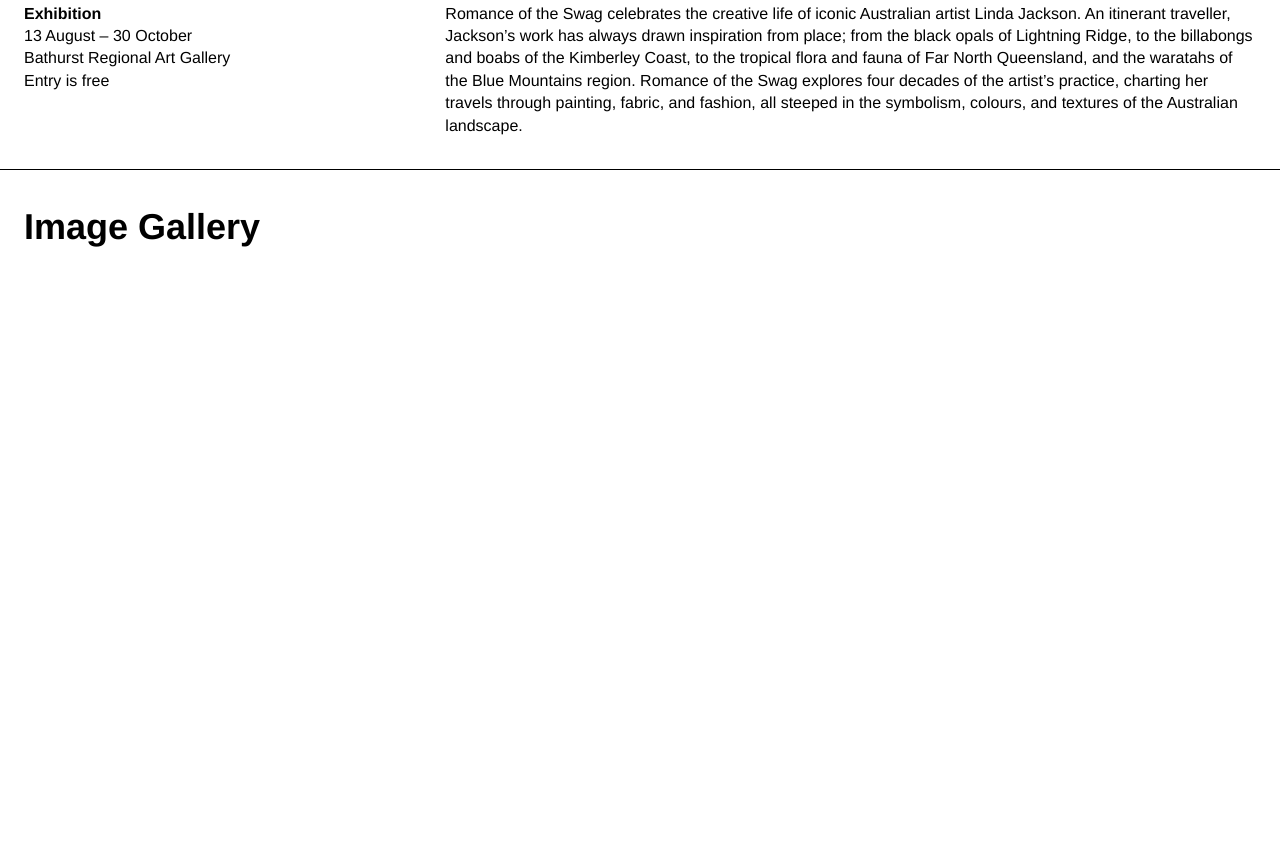
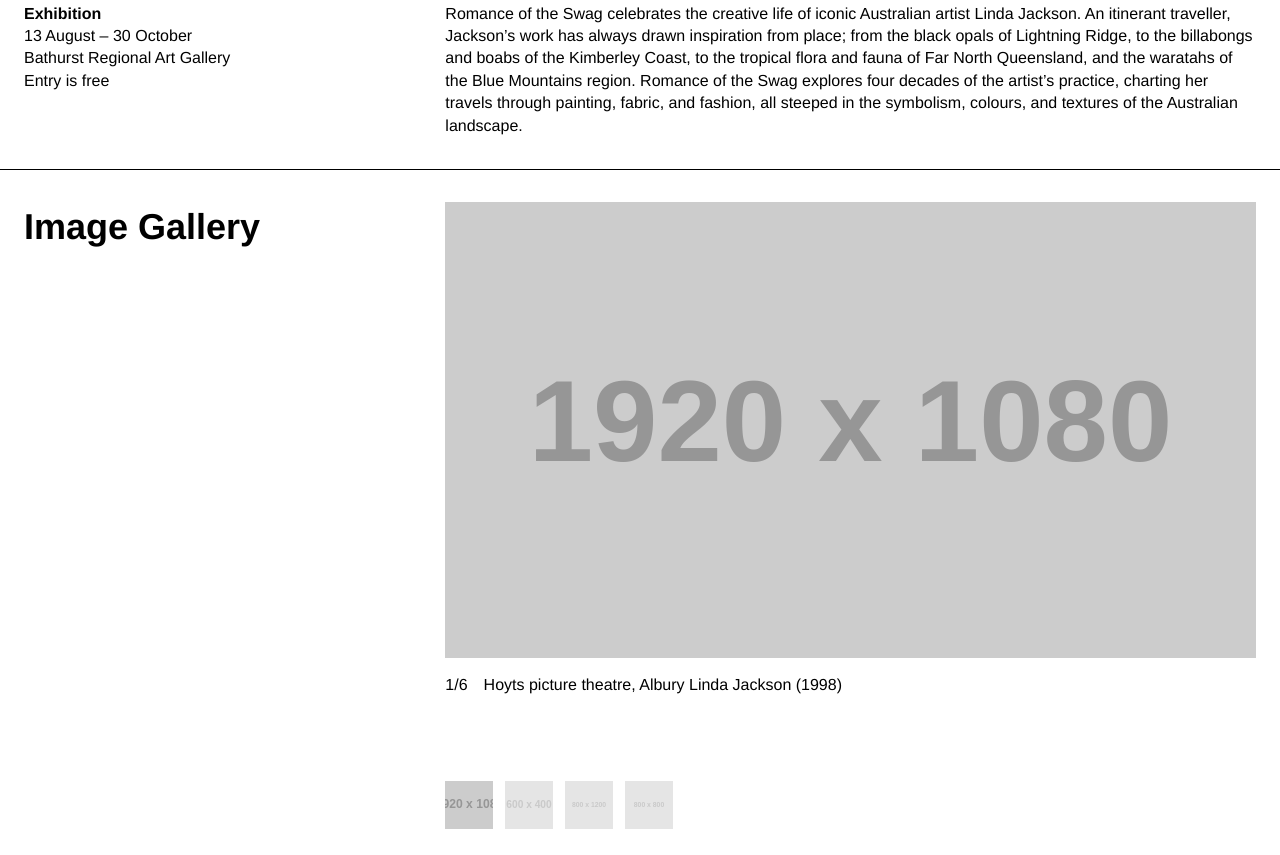
Before and after one commit to honboey/brag-temp, a plain HTML site: page index.html in a window 1280 px wide. Shown: the part 713-1568 px from the top of the page. Drawn offline with Linux system fonts and the light colour scheme; placeholder pictures from the web are drawn by us; a web font is replaced by a local one.

Commit message:
Feature: Style page sections into two columns

```diff
--- a/index.html
+++ b/index.html
@@ -57,8 +57,8 @@
     </section>
 
     <section class="page-section">
-      <h2>Image Gallery</h2>
-      <div>
+      <h2 class="page-section__left-column">Image Gallery</h2>
+      <div class="page-section__right-column">
         <div class="image-gallery">
           <figure class="image-gallery__figure">
             <img src="https://dummyimage.com/1920x1080/d49324/ffffff.jpg" alt="" class="image-gallery__image">
@@ -90,10 +90,10 @@
           </figure>
         </div>
         <nav class="image-gallery__nav">
-            <img src="https://dummyimage.com/1920x1080/d49324/ffffff.jpg" alt="" class="image-gallery__nav-thumbnail">
-            <img src="https://dummyimage.com/600x400/5299d4/ffffff.jpg" alt="" class="image-gallery__nav-thumbnail">
-            <img src="https://dummyimage.com/800x1200/d499d4/ffffff.jpg" alt="" class="image-gallery__nav-thumbnail">
-            <img src="https://dummyimage.com/800x800/1499d4/ffffff.jpg" alt="" class="image-gallery__nav-thumbnail">
+          <img src="https://dummyimage.com/1920x1080/d49324/ffffff.jpg" alt="" class="image-gallery__nav-thumbnail">
+          <img src="https://dummyimage.com/600x400/5299d4/ffffff.jpg" alt="" class="image-gallery__nav-thumbnail">
+          <img src="https://dummyimage.com/800x1200/d499d4/ffffff.jpg" alt="" class="image-gallery__nav-thumbnail">
+          <img src="https://dummyimage.com/800x800/1499d4/ffffff.jpg" alt="" class="image-gallery__nav-thumbnail">
         </nav>
       </div>
     </section>
@@ -239,6 +239,11 @@
         contain: true,
       });
 
+    var imageGalleryDesktop = new Flickity('.image-gallery--desktop',
+      {
+        imageLoaded: true,
+      });
+
   </script>
 
 </body>
--- a/static/scss/01_settings/_settings.base.scss
+++ b/static/scss/01_settings/_settings.base.scss
@@ -18,6 +18,8 @@
   }
 }
 
+// Page Sections
+
 .page-section {
   @include container;
   padding-top: $space-8;
@@ -25,6 +27,19 @@
 
   @media screen and (min-width: $screen-lg) {
     display: flex;
+    column-gap: $gutter-sm;
+  }
+}
+
+.page-section__left-column {
+  @media screen and (min-width: $screen-lg) {
+    width: calc(100% * 4/12);
+  }
+}
+
+.page-section__right-column {
+  @media screen and (min-width: $screen-lg) {
+    width: calc(100% * 8/12);
   }
 }
 
@@ -32,6 +47,8 @@
   border-top: solid var(--black) 1px;
 }
 
+// Link colours
+
 a {
     color: inherit;
 }
--- a/static/scss/01_settings/_settings.typography.scss
+++ b/static/scss/01_settings/_settings.typography.scss
@@ -25,10 +25,6 @@ p + * {
 h2 {
   font-size: $text-4xl;
 
-  @media screen and (min-width: $screen-lg) {
-    width: calc(100% * 4/12);
-  }
-
   &+ * {
     margin-top: $space-6;
 
--- a/static/scss/02_components/_components.image-gallery.scss
+++ b/static/scss/02_components/_components.image-gallery.scss
@@ -1,5 +1,6 @@
 .image-gallery__figure {
   max-height: 80vh;
+  width: 100%;
   display: flex;
   flex-direction: column;
   justify-content: space-between;
```
Also changed, not shown: static/css/brag_main.css, 1 other file.
